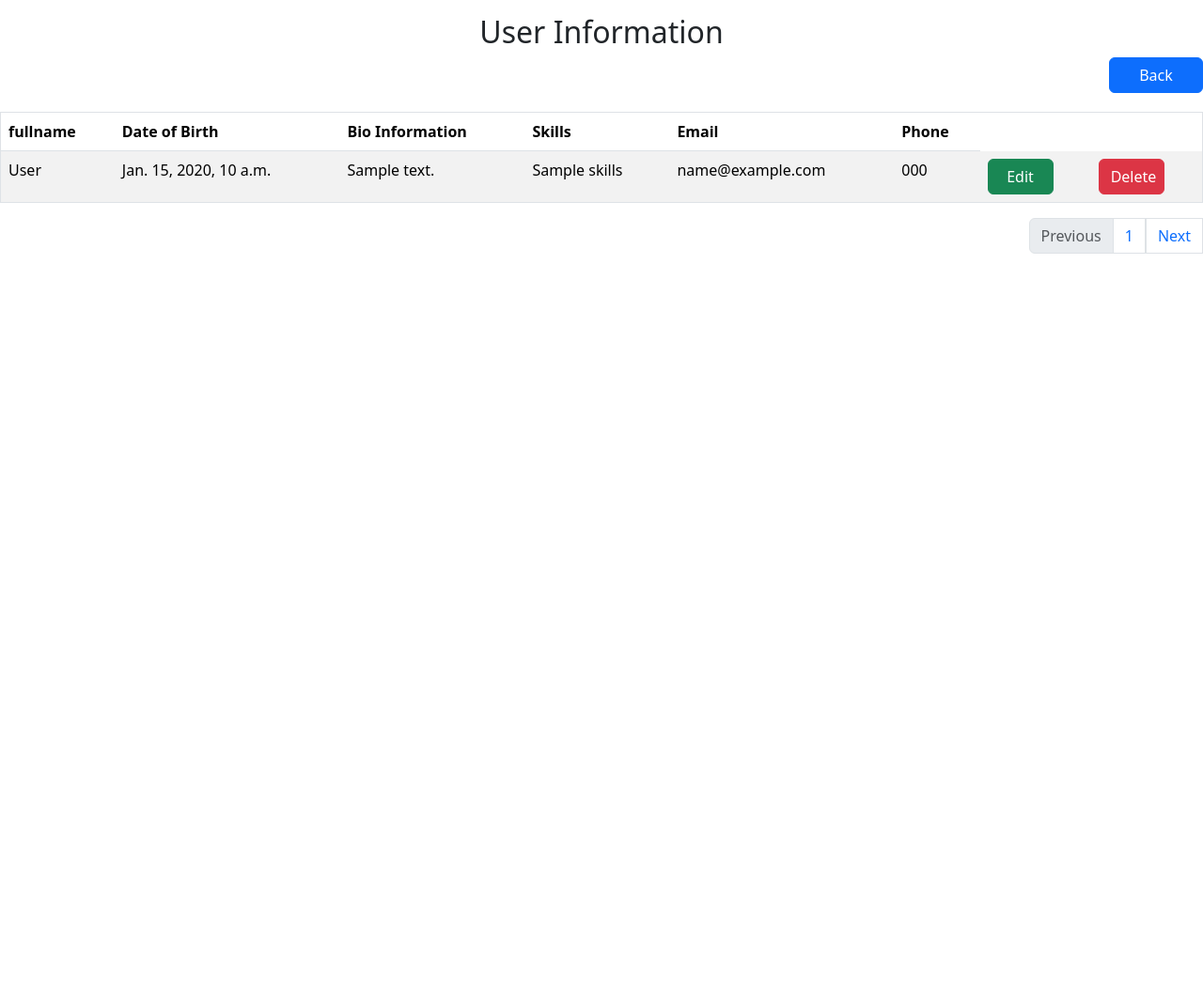
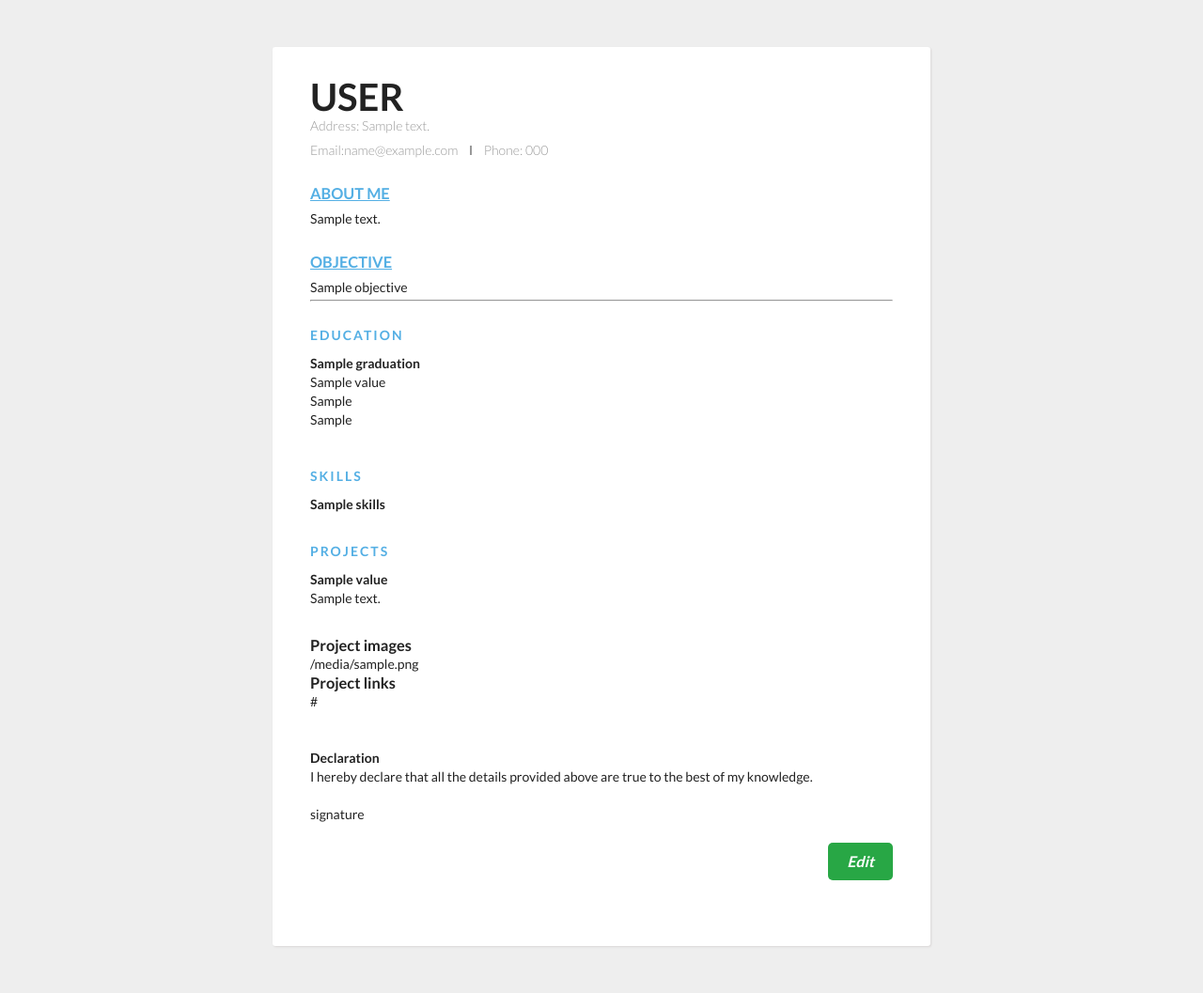
Before and after one commit to 1234537345/userprofile, a Django app: template templates/printvalues.html in a window 1280 px wide. Shown: the whole page at 94% size. Before the commit the page ends 270 px from the top, so only its background shows below. Run offline with Django 4.2, Linux system fonts and the light colour scheme; the template is opened without the code that fills it: most values are stand-ins (such as "Sample title", 1, 10 or a date in 2020).

Commit message:
Update printvalues.html

```diff
--- a/templates/printvalues.html
+++ b/templates/printvalues.html
@@ -2,73 +2,244 @@
 <html lang="en">
 <head>
     <meta charset="UTF-8">
-    <title>User information</title>
-    <link href="https://cdn.jsdelivr.net/npm/bootstrap@5.3.3/dist/css/bootstrap.min.css" rel="stylesheet" integrity="sha384-QWTKZyjpPEjISv5WaRU9OFeRpok6YctnYmDr5pNlyT2bRjXh0JMhjY6hW+ALEwIH" crossorigin="anonymous">
-<style>
-    .button{
-    text-align:right;
-    marign:30px;
+    <title>Title</title>
+    <link href='https://fonts.googleapis.com/css?family=Lato:400,300,700' rel='stylesheet' type='text/css'>
+    <style>
+        * {
+            margin: 0;
+            padding: 0;
+            box-sizing: border-box;
+        }
+        html {
+            height: 100%;
+        }
 
-   }
-   h2{
-    text-align:center;
-    margin-top:15px;
-    font-style:robotomedium;}
-</style>
+        body {
+            min-height: 100%;
+            background: #eee;
+            font-family: 'Lato', sans-serif;
+            font-weight: 400;
+            color: #222;
+            font-size: 14px;
+            line-height: 26px;
+            padding-bottom: 50px;
+        }
+
+        .container {
+            max-width: 700px;
+            background: #fff;
+            margin: 0 auto;
+            box-shadow: 1px 1px 2px #DAD7D7;
+            border-radius: 3px;
+            padding: 40px;
+            margin-top: 50px;
+        }
+
+        .header {
+            margin-bottom: 30px;
+        }
+
+        .full-name {
+            font-size: 40px;
+            text-transform: uppercase;
+            margin-bottom: 5px;
+        }
+
+        .first-name {
+            font-weight: 700;
+        }
+
+        .last-name {
+            font-weight: 300;
+        }
+
+        .contact-info {
+            margin-bottom: 20px;
+        }
+
+        .email,
+        .phone {
+            color: #999;
+            font-weight: 300;
+        }
+
+        .separator {
+            height: 10px;
+            display: inline-block;
+            border-left: 2px solid #999;
+            margin: 0 10px;
+        }
+
+        .position {
+            font-weight: bold;
+            display: inline-block;
+            margin-right: 10px;
+            text-decoration: underline;
+        }
+
+        .details {
+            line-height: 20px;
+        }
+
+        .section {
+            margin-bottom: 40px;
+        }
+
+        .section:last-of-type {
+            margin-bottom: 0;
+        }
+
+        .section__title {
+            letter-spacing: 2px;
+            color: #54AFE4;
+            font-weight: bold;
+            margin-bottom: 10px;
+            text-transform: uppercase;
+        }
+
+        .section__list-item {
+            margin-bottom: 30px;
+        }
+
+        .section__list-item:last-of-type {
+            margin-bottom: 0;
+        }
+
+        .left,
+        .right {
+            vertical-align: top;
+            display: inline-block;
+        }
+
+        .left {
+            width: 60%;
+        }
+
+        .right {
+            text-align: right;
+            width: 39%;
+        }
+
+        .name {
+            font-weight: bold;
+        }
+
+        a {
+            text-decoration: none;
+            color: #000;
+            font-style: italic;
+        }
+
+        a:hover {
+            text-decoration: underline;
+            color: #000;
+        }
+
+        .edit-button-container {
+            margin-top: 20px;
+            text-align: right;
+        }
+
+        .edit-button-container .btn {
+            display: inline-block;
+            padding: 10px 20px;
+            font-size: 16px;
+            font-weight: bold;
+            color: #fff;
+            background-color: #28a745;
+            border: none;
+            border-radius: 5px;
+            cursor: pointer;
+            text-decoration: none;
+        }
+
+        .edit-button-container .btn:hover {
+            background-color: #218838;
+        }
+
+    </style>
 </head>
 <body>
-<h2>User Information</h2>
-<div class="button">
- <a href="{% url 'create' %}" class="btn btn-primary" style="width:100px;margin-left:50px;" >Back</a>
+<div class="container">
+  <div class="header">
+    <div class="full-name" >
+      <span class="first-name">{{ values.fullname }}</span>
     </div>
-<table class="table table-striped table-hover" border="1px" style="margin-top:20px">
+    <div class="contact-info">
+        <span class="email">Address: {{ values.address }}</span>
+         <div class="contact-info">
+        <span class="email">Email:{{ values.email }} </span>
+      <span class="separator"></span>
+      <span class="phone">Phone: {{ values.phone }}</span>
+    </div>
+        <div>
+      <h3 class="position" style="color: #54AFE4;">ABOUT ME</h3>
+        </div>
+        <div>
+        <label>{{ values.aboutme }}</label>
+            </div>
 
-     <thead>
-     <tr>
-         <th>fullname</th>
-         <th>Date of Birth</th>
-         <th>Bio Information</th>
-         <th>Skills</th>
-         <th>Email</th>
-         <th>Phone</th>
-     </tr>
-     </thead>
-     <tbody>
-     {% for i in page %}
-     <tr>
-         <td>{{i.fullname}}</td>
-         <td>{{i.DOB}}</td>
-          <td>{{i.bio}}</td>
-          <td>{{i.skills}}</td>
-          <td>{{i.email}}</td>
-          <td>{{i.phone}}</td>
-          <td>
-            <a href="{% url 'update' i.id %}" class="btn btn-success" style="width:70px" >Edit</a>
-          </td>
-          <td>
+    </div>
+        <div class="about">
+            <div>
+      <h3 class="position" style="color: #54AFE4;">OBJECTIVE</h3>
+       <div>
+           <label> {{ values.objective }} </label>
+     <hr>
+    </div>
+  </div>
+  <br>
+   <div class="details">
+    <div class="section">
+      <div class="section__title">Education</div>
+      <div class="section__list">
+        <div class="section__list-item">
+          <div class="left">
+            <div class="name">{{ values.graduation }}</div>
+            <div class="addr">{{ values.coursetitle }}</div>
+            <div class="duration">{{ values.universityCollege }}</div>
+              <div class="duration">{{ values.DegreeCertification }}</div>
+          </div>
+        </div>
 
-         <a href="{% url 'delete' i.id %}" class="btn btn-danger" style="width:70px" >Delete</a>
+      </div>
+    </div>
+    <div class="section">
+      <div class="section__title">SKILLS</div>
+       <div class="section__list">
+         <div class="section__list-item">
+           <div class="name">{{ values.skills }}</div>
+         </div>
+    <div class="section">
+      <div class="section__title">Projects</div>
+       <div class="section__list">
+         <div class="section__list-item">
+           <div class="name">{{ values.projecttitle }}</div>
+           <div class="text">{{ values.projectdescription }}</div>
+         </div>
+          <div>
+              <h3>Project images </h3>
+              <div class="file">{{ values.prjectimg }}</div>
+          </div>
+            <div>
+              <h3>Project links </h3>
+              <div class="file">{{ values.prjectlink }}</div>
+          </div>
+        </div>
 
-          </td>
-     </tr>
-     {% endfor %}
-     </tbody>
+      </div>
+ <div>
+     <h4>Declaration</h4>
+     <label>I hereby declare that all the details provided above are true to the best of my knowledge.</label>
+     <div>
+         <br>
+     <label>signature</label>
+         </div>
+ </div>
+ <div class="edit-button-container">
+    <a href="{% url 'update' values.id %}" class="btn">Edit</a>
+</div>
 
- </table>
-<nav aria-label="Page navigation example">
-  <ul class="pagination justify-content-end">
-    <li class="page-item disabled">
-      <a class="page-link">Previous</a>
-    </li>
-      {% for num in page.paginator.page_range %}
-    <li class="page-item {% if page.number == num %}activate{% endif %}">
-        <a class="page-link" href="?page={{num}}">{{num}}</a></li>
-
-        {% endfor%}
-      <a class="page-link"  href="#">Next</a>
-    </li>
-  </ul>
-</nav>
- </form>
+</div>
 </body>
 </html>
```
